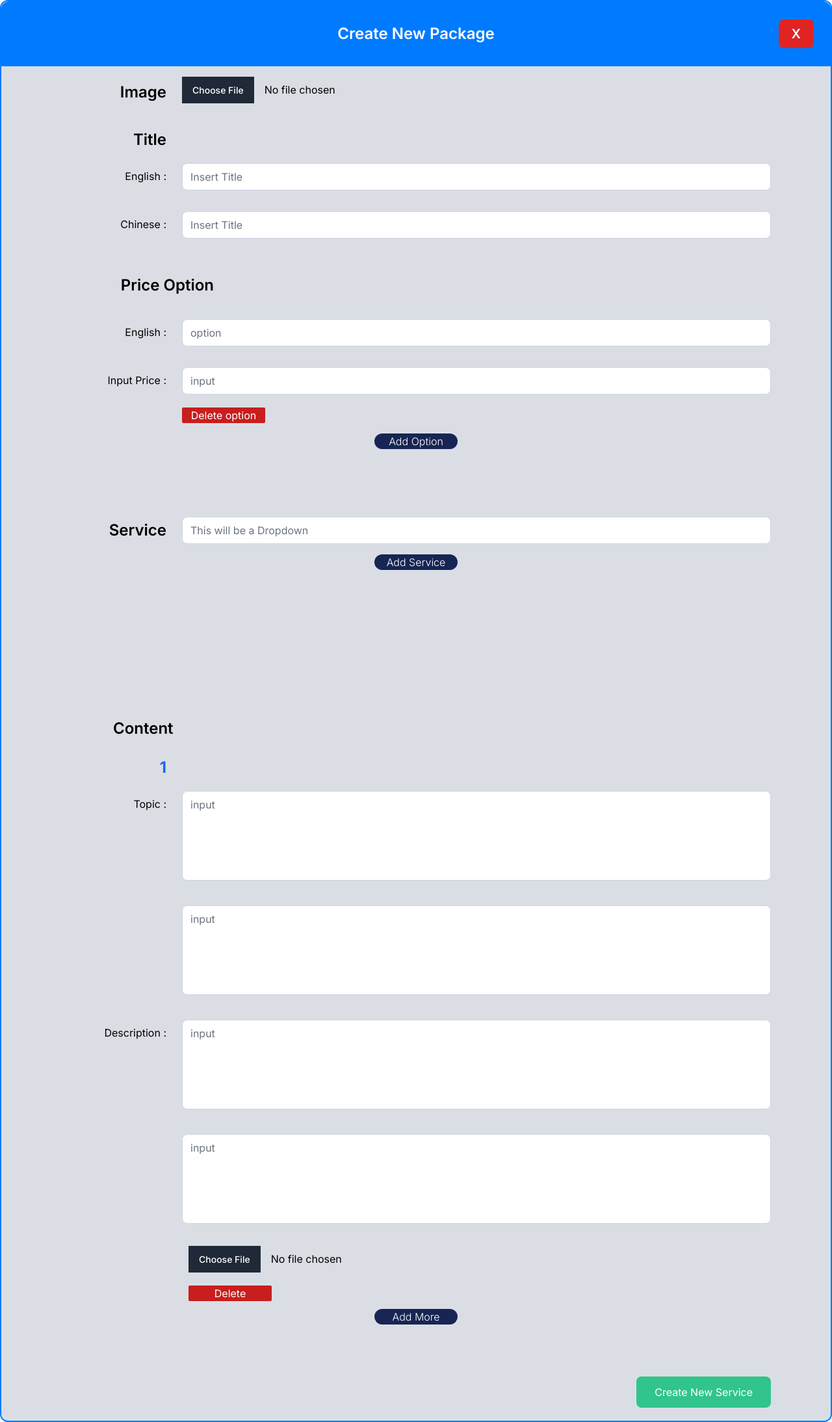
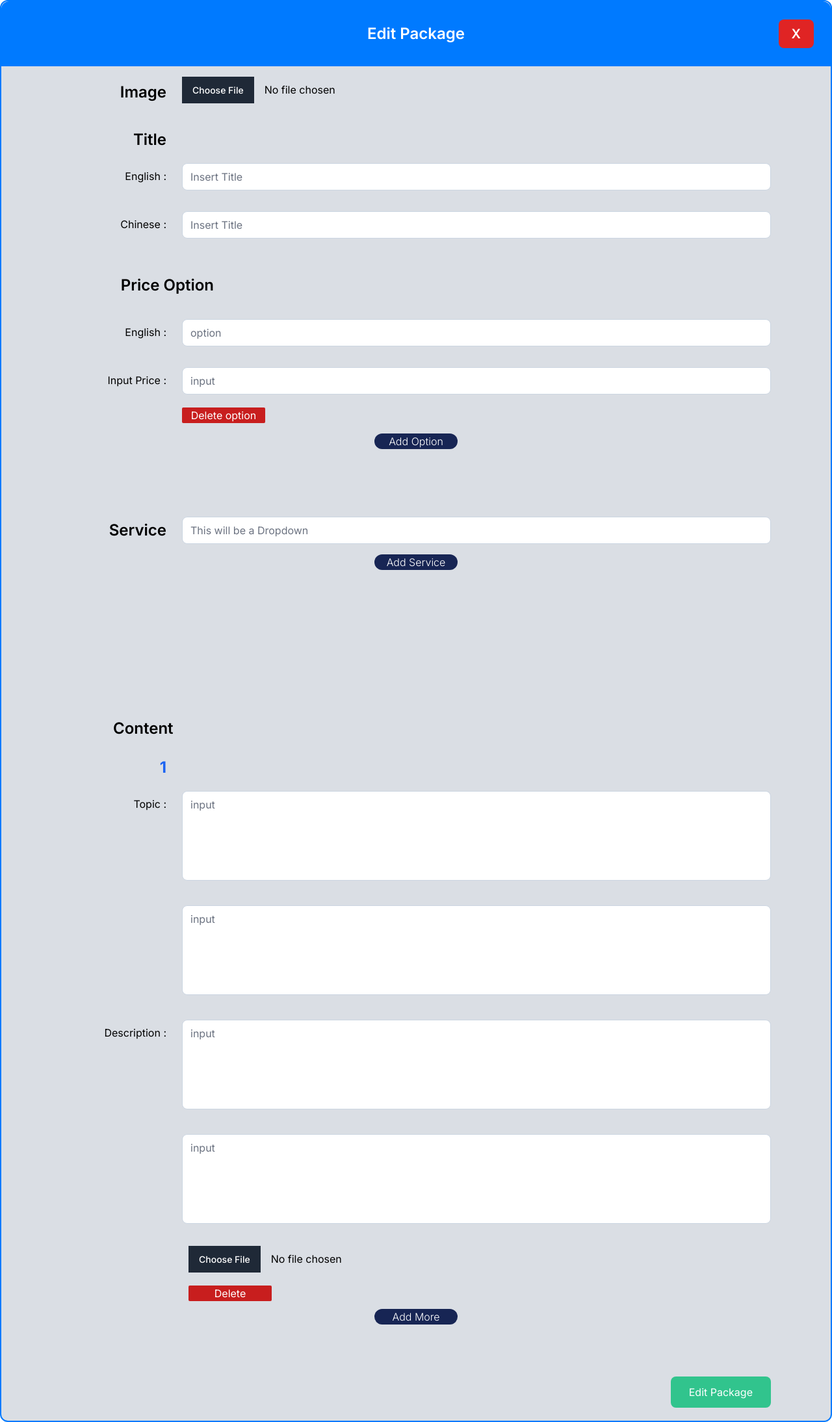
Before and after one commit to fikriymnn/tys-cons, a Next.js app: page /dashboardAdmin/packages/edit in a window 1280 px wide. Shown: the whole page at 65% size. Built offline with nearby package versions, Linux system fonts and the light colour scheme.

Commit message:
name change

```diff
--- a/src/app/dashboardAdmin/packages/edit/page.jsx
+++ b/src/app/dashboardAdmin/packages/edit/page.jsx
@@ -34,7 +34,7 @@ function EditPackage() {
                 <div className=" bg-[#007aff] flex  text-2xl font-semibold py-7 rounded-t-xl text-white ">
                     <div className="w-1/12"></div>
                     <div className=" w-10/12 flex justify-center items-center">
-                        <p>Create New Package</p>
+                        <p>Edit Package</p>
                     </div>
                     <div className="w-1/12 flex items-center justify-center">
                         <a href="/dashboardAdmin/packages">
@@ -290,7 +290,7 @@ function EditPackage() {
 
                                 className="p-3 px-7  rounded-lg mb-5 text-white bg-green-400"
                             >
-                                Create New Service
+                                Edit Package
                             </button>
 
                         </div>
--- a/src/app/dashboardAdmin/packages/page.jsx
+++ b/src/app/dashboardAdmin/packages/page.jsx
@@ -10,12 +10,12 @@ function PackageAdmin() {
                 <Navigation />
                 <div className="p-5 w-full h-screen overflow-y-scroll">
                     <div className="w-full bg-[#0d3064] ">
-                        <p className="pt-5 text-center font-bold text-3xl text-white">Services</p>
+                        <p className="pt-5 text-center font-bold text-3xl text-white">Packages</p>
                         <div className="p-5">
                             <div className="flex py-5">
                                 <a
                                     className="bg-blue-500 py-3 px-5 rounded-md text-white font-bold"
-                                    href="/dashboardAdmin/package/create"
+                                    href="/dashboardAdmin/packages/create"
                                 >
                                     <button
                                     //onClick={openAddService}
@@ -72,7 +72,7 @@ function PackageAdmin() {
                                             <div className="w-32  flex gap-3 m-3 my-auto justify-center items-center">
                                                 <a
                                                     className="bg-yellow-400  rounded-md p-1"
-                                                    href=""
+                                                    href="/dashboardAdmin/packages/edit"
                                                 >
                                                     <button
                                                     //onClick={openEditService}
```
